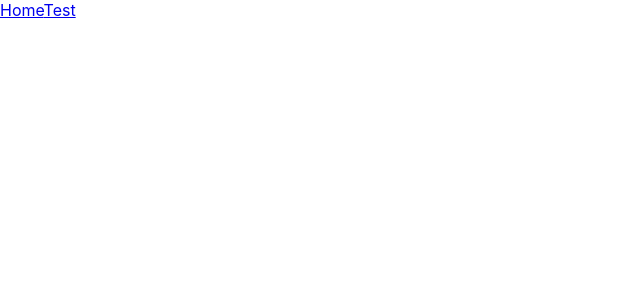
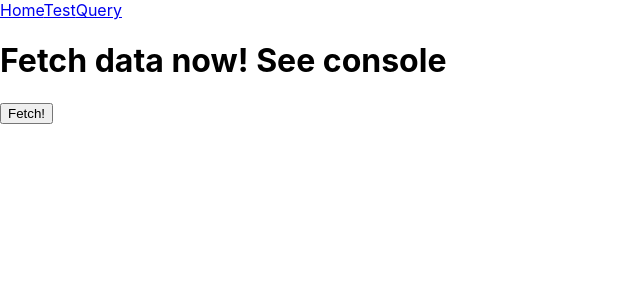
Before and after one commit to mjtoolbox/learn-react, a React (Create React App) app: page /query in a window 1280 px wide. Before the commit this address had no page. Shown: the top 300 px of the page, without its empty margins (0-640 px from the left). Built offline with nearby package versions, Linux system fonts and the light colour scheme.

Commit message:
02 Query using Axios

```diff
--- a/package.json
+++ b/package.json
@@ -6,6 +6,7 @@
     "@testing-library/jest-dom": "^5.16.4",
     "@testing-library/react": "^13.1.1",
     "@testing-library/user-event": "^13.5.0",
+    "axios": "^0.26.1",
     "react": "^18.0.0",
     "react-dom": "^18.0.0",
     "react-router-dom": "^6.3.0",
--- a/src/App.js
+++ b/src/App.js
@@ -1,6 +1,7 @@
 import './App.css';
 import { Routes, Route, Link } from 'react-router-dom';
 import Component01 from './Component01';
+import Query02 from './Query02';
 import Home from './Home';
 
 function App() {
@@ -11,6 +12,7 @@ function App() {
       <Routes>
         <Route path='/' element={<Home />} />
         <Route path='/test' element={<Component01 />} />
+        <Route path='/query' element={<Query02 />} />
       </Routes>
     </>
   );
@@ -21,6 +23,7 @@ const Navigation = () => {
     <nav>
       <Link to='/'>Home</Link>
       <Link to='/test'>Test</Link>
+      <Link to='/query'>Query</Link>
     </nav>
   );
 };
--- /dev/null
+++ b/src/Query02.js
@@ -0,0 +1,26 @@
+import React from 'react';
+import axios from 'axios';
+// import { QueryClient, QueryClientProvider, useQuery } from 'react-query'
+// const queryClient = new QueryClient()
+// const query = useQuery("todo", getTodos);
+
+const Query02 = () => {
+  const fetchData = async () => {
+    try {
+      var url = 'http://localhost:8000/todos';
+      const response = await axios.get(url);
+      console.log(response);
+    } catch (err) {
+      console.log(err);
+    }
+  };
+
+  return (
+    <>
+      <h1>Fetch data now! See console</h1>
+      <button onClick={fetchData}>Fetch!</button>
+    </>
+  );
+};
+
+export default Query02;
```
Also changed, not shown: 1 other file (tests, documents, lock files or other folders).
